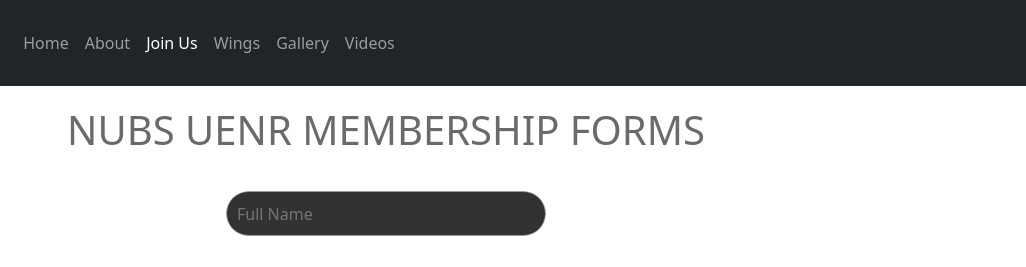
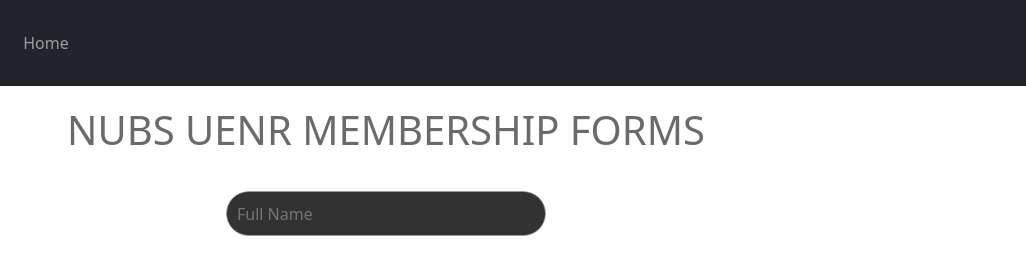
Before and after one commit to amgenious/forms, a plain HTML site: page index.html in a window 1280 px wide. Shown: the top 267 px of the page, 254-1280 px from the left. Drawn offline with nearby package versions, Linux system fonts and the light colour scheme.

Commit message:
removed all the navbar except home

```diff
--- a/index.html
+++ b/index.html
@@ -28,21 +28,21 @@
                       <li class="nav-item">
                         <a class="nav-link" aria-current="page" href="https://nubs-uenr.com">Home</a>
                       </li>
-                      <li class="nav-item">
-                        <a class="nav-link" href="https://nubs-uenr.com/about">About</a>
+                      <!-- <li class="nav-item">
+                        <a class="nav-link" href="https://nubs-uenr.com/about/">About</a>
                       </li>
                       <li class="nav-item">
                         <a class="nav-link active" href="#">Join Us</a>
                       </li>
                       <li class="nav-item">
-                        <a class="nav-link" href="https://nubs-uenr.com/wing">Wings</a>
+                        <a class="nav-link" href="https://nubs-uenr.com/wing/">Wings</a>
                       </li>
                       <li class="nav-item">
-                        <a class="nav-link" href="https://nubs-uenr.com/gallery">Gallery</a>
+                        <a class="nav-link" href="https://nubs-uenr.com/gallery/">Gallery</a>
                       </li>
-			    <li class="nav-item">
-                        <a class="nav-link" href="https://nubs-uenr.com/video">Videos</a>
-                      </li>
+			                <li class="nav-item">
+                        <a class="nav-link" href="https://nubs-uenr.com/videos">Videos</a>
+                      </li> -->
 
                     </ul>
                   </div>
```
